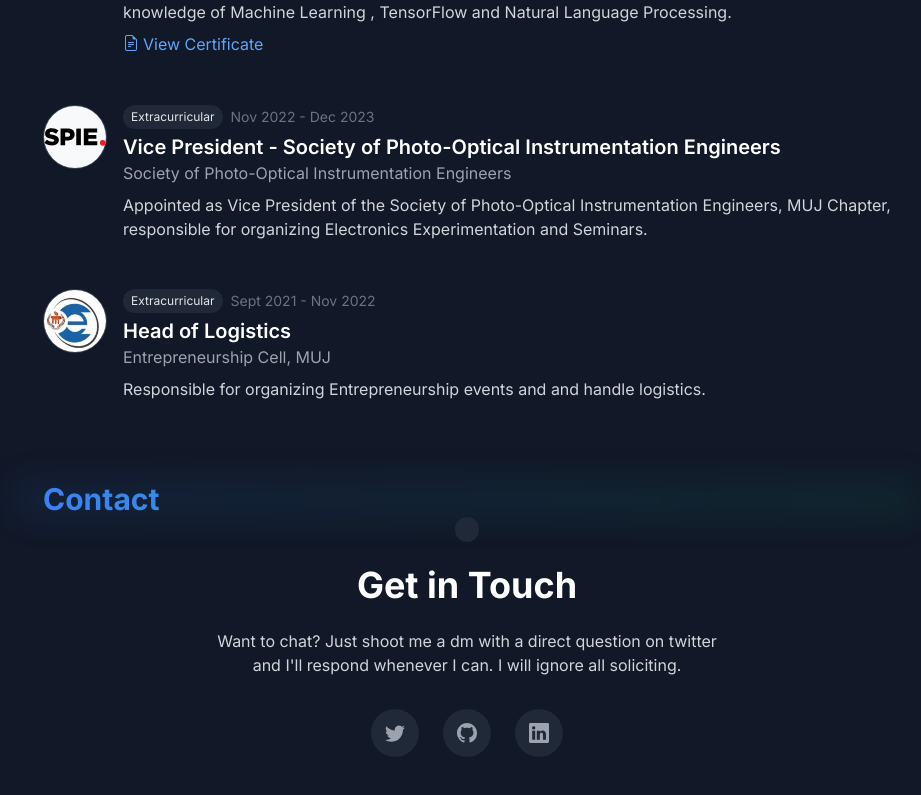
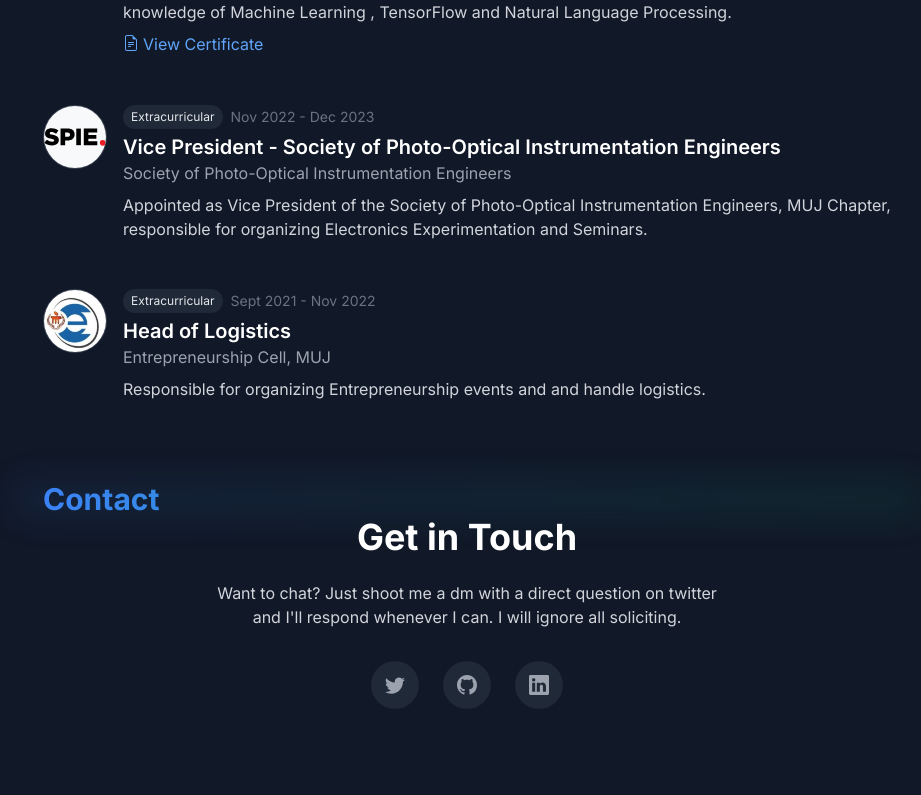
Before and after one commit to DishankChauhan/portfolio, a Next.js app: page / in a window 1280 px wide. Shown: the part 4833-5628 px from the top of the page, without its empty margins (173-1094 px from the left). Built offline with nearby package versions, Linux system fonts and the light colour scheme.

Commit message:
fix: Remove empty span and improve Contact component structure

```diff
--- a/app/components/Contact.tsx
+++ b/app/components/Contact.tsx
@@ -1,11 +1,6 @@
 export default function Contact() {
   return (
     <section className="mb-16 text-center">
-      <div className="inline-block mb-6">
-        <span className="px-3 py-1 text-sm bg-gray-800 text-white rounded-full">
-
-        </span>
-      </div>
       <h2 className="text-4xl font-bold mb-6">Get in Touch</h2>
       <p className="text-gray-300 mb-8 max-w-lg mx-auto">
         Want to chat? Just shoot me a dm with a direct question on twitter and I'll respond whenever I can. I will ignore all soliciting.
```
